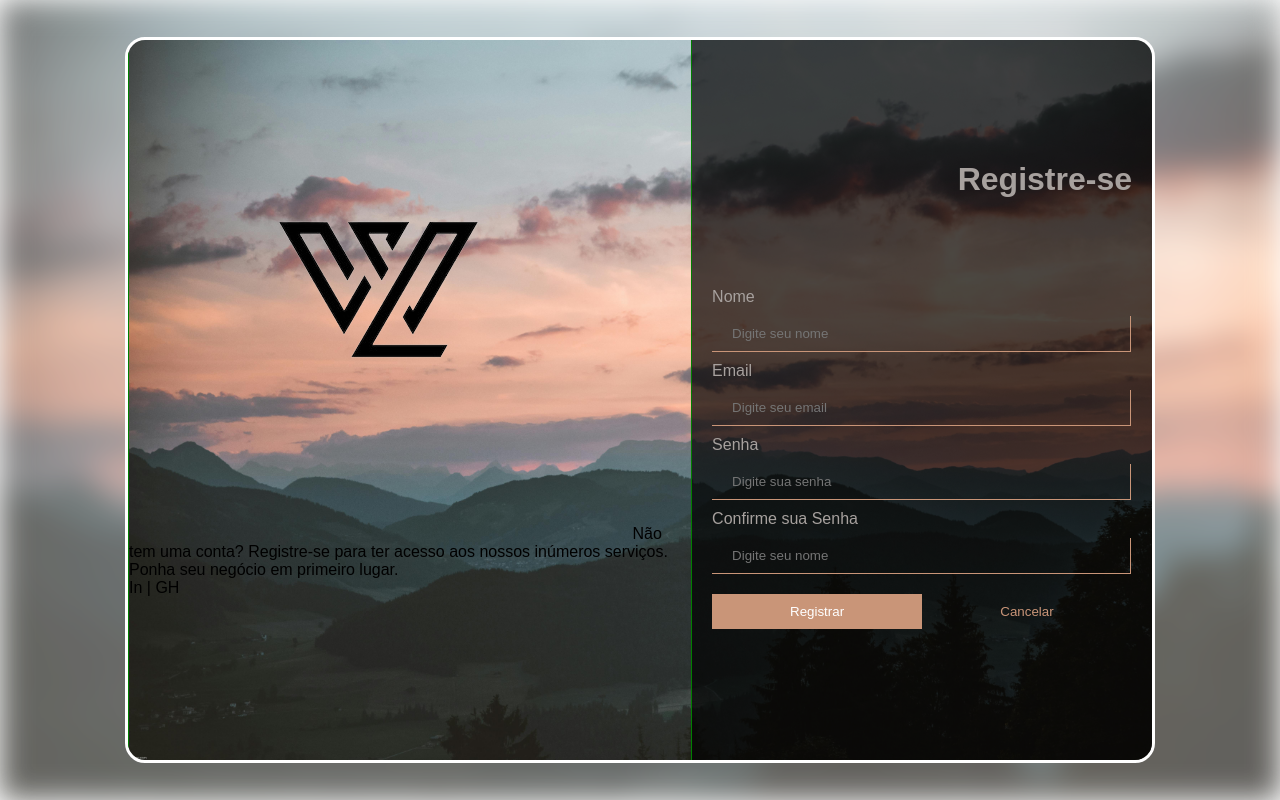
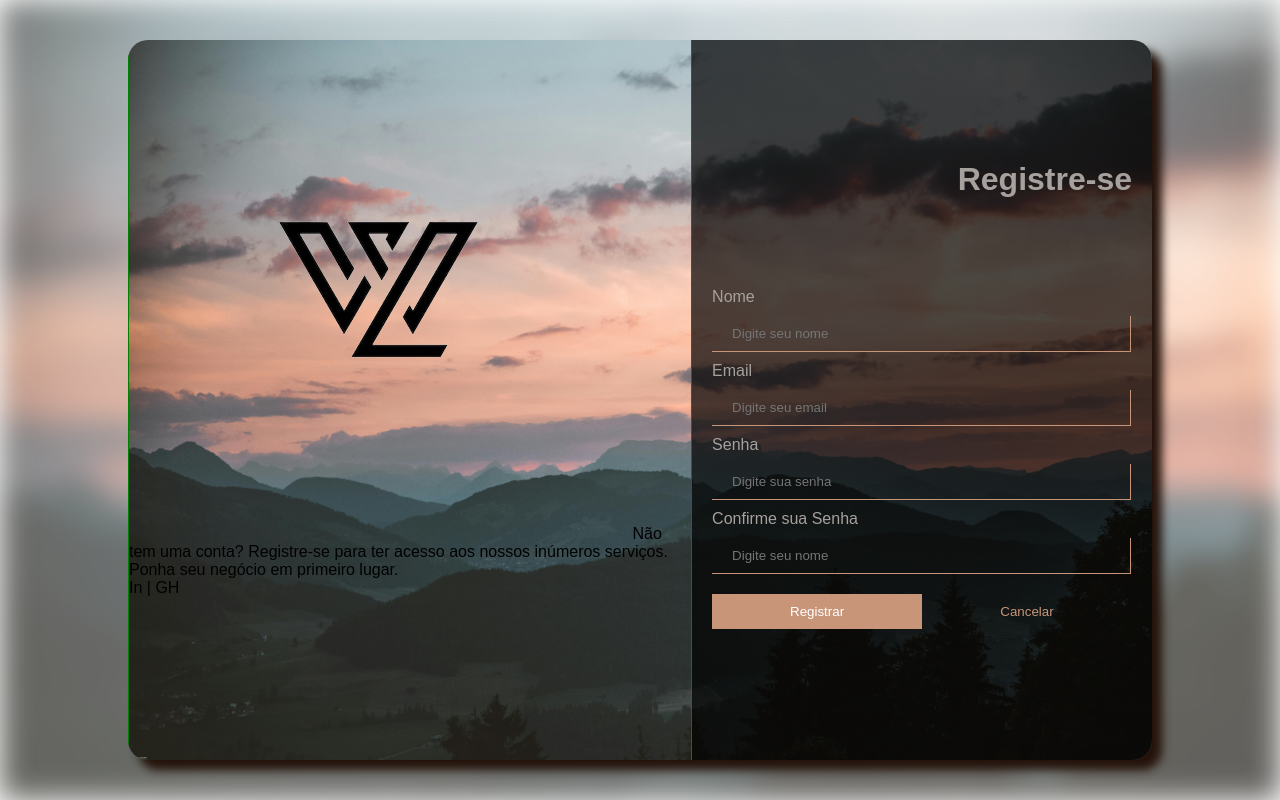
Before and after one commit to WerbystonLemos/assessment_wk, a PHP site: page / in a window 1280 px wide. Run offline with PHP 8.4, Linux system fonts and the light colour scheme.

```diff
--- a/js_app/src/asset/css/index.css
+++ b/js_app/src/asset/css/index.css
@@ -36,7 +36,7 @@ body::before
     overflow: hidden;
     width: 80vw;
     height: 90vh;
-    border: 3px solid #fff;
+    box-shadow: 10px 10px 10px var(--var-color-sex);
     border-radius: 20px;
 }
 #containerForm
```
